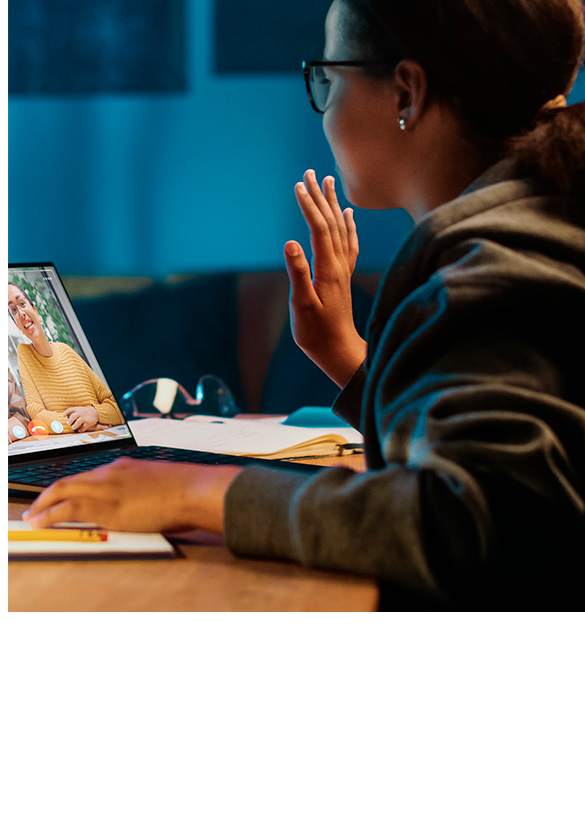
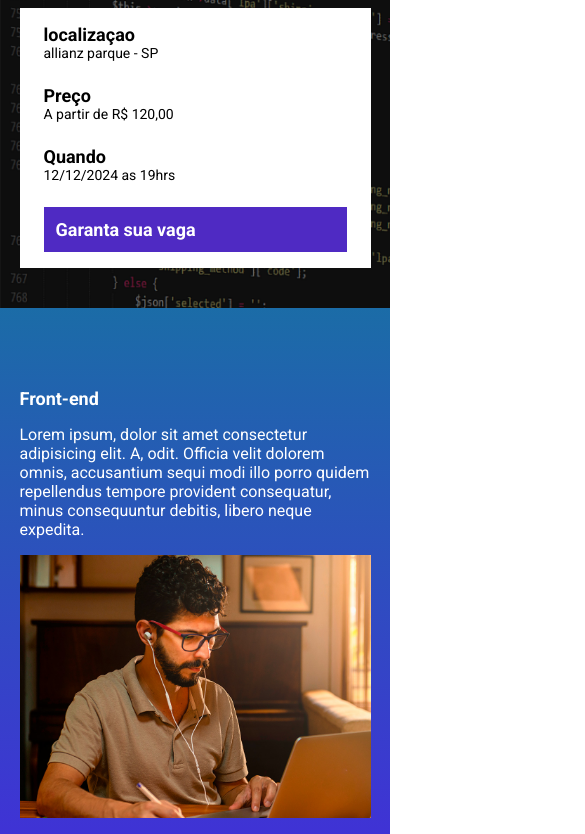
Before and after one commit to daus196/ebac_talks, a website built with Parcel: page src/index.html in a window 390 px wide. Shown: the part 144-978 px from the top of the page, 585 px wide, since content can reach past the window. Before the commit the page ends 844 px from the top, so only its background shows below. Built offline with nearby package versions, Linux system fonts and the light colour scheme.

Commit message:
criando uma data

```diff
--- a/package.json
+++ b/package.json
@@ -2,9 +2,10 @@
   "name": "ebac_talks",
   "version": "1.0.0",
   "description": "",
-  "main": "index.js",
+
   "scripts": {
     "dev": "parcel src/index.html src/styles/main.scss src/scripts/main.js",
+    "build": "parcel build src/index.html",
     "test": "echo \"Error: no test specified\" && exit 1"
   },
   "keywords": [],
@@ -12,7 +13,7 @@
   "license": "ISC",
   "devDependencies": {
     "@parcel/transformer-sass": "^2.12.0",
-    "parcel": "^2.12.0",
+    "parcel": "^2.8.0",
     "sharp": "^0.31.3"
   }
 }
--- a/src/index.html
+++ b/src/index.html
@@ -1,14 +1,114 @@
 <!DOCTYPE html>
 <html lang="pt-br">
-<head>
-    <meta charset="UTF-8">
-    <meta name="viewport" content="width=device-width, initial-scale=1.0">
-    <title>Document</title>
-    <link rel="stylesheet" href="styles/main.scss">
+  <head>
+    <meta charset="UTF-8" />
+    <meta name="viewport" content="width=device-width, initial-scale=1.0" />
+    <title>Ebac tech talks</title>
+
+    <link rel="preconnect" href="https://fonts.googleapis.com" />
+    <link rel="preconnect" href="https://fonts.gstatic.com" crossorigin />
+    <link
+      href="https://fonts.googleapis.com/css2?family=Roboto:wght@400;700;900&display=swap"
+      rel="stylesheet"
+    />
+
+    <link rel="stylesheet" href="styles/main.scss" />
+    <link rel="stylesheet" href="https://unpkg.com/aos@next/dist/aos.css" />
+
+    <script src="https://unpkg.com/aos@next/dist/aos.js" defer></script>
     <script src="scripts/main.js" defer></script>
-</head>
-<body>
-    <img src="../images/backend.png" alt="">
+  </head>
+  <body>
+    <header class="hero">
+      <div class="container">
+        <img class="hero__logo" src="./images/ebac_logo.svg" alt="" />
 
-</body>
+        <p class="hero__text">
+          <span id="contador1"
+            >o maior evento de tecnologia do Brasil começa em
+            <span id="contador"></span
+          ></span>
+        </p>
+
+        <div class="infos-bar">
+          <ul class="infos-bar__infos">
+            <li class="infos-bar__infos__item">
+              <b>localizaçao</b>
+              allianz parque - SP
+            </li>
+            <li class="infos-bar__infos__item">
+              <b>Preço</b>
+              A partir de R$ 120,00
+            </li>
+            <li class="infos-bar__infos__item">
+              <b>Quando</b>
+              12/12/2024 as 19hrs
+            </li>
+          </ul>
+
+          <a href="#" class="button button--primary">Garanta sua vaga</a>
+        </div>
+      </div>
+    </header>
+
+    <section class="event event--front-end">
+      <div class="container" data-aos="fade-right">
+        <div class="event__details">
+          <h2 class="event__details__title">Front-end</h2>
+          <p class="event__details__description">
+            Lorem ipsum, dolor sit amet consectetur adipisicing elit. A, odit.
+            Officia velit dolorem omnis, accusantium sequi modi illo porro
+            quidem repellendus tempore provident consequatur, minus consequuntur
+            debitis, libero neque expedita.
+          </p>
+        </div>
+        <img class="event__image" src="images/frontend.png" alt="front-end" />
+      </div>
+    </section>
+
+    <section class="event event--ux-ui">
+      <div class="container" data-aos="fade-left">
+        <img class="event__image" src="images/frontend.png" alt="front-end" />
+        <div class="event__details">
+          <h2 class="event__details__title">Ui-Ux</h2>
+          <p class="event__details__description">
+            Lorem ipsum, dolor sit amet consectetur adipisicing elit. A, odit.
+            Officia velit dolorem omnis, accusantium sequi modi illo porro
+            quidem repellendus tempore provident consequatur, minus consequuntur
+            debitis, libero neque expedita.
+          </p>
+        </div>
+      </div>
+    </section>
+
+    <section class="event event--data">
+      <div class="container" data-aos="fade-right">
+        <div class="event__details">
+          <h2 class="event__details__title">data</h2>
+          <p class="event__details__description">
+            Lorem ipsum, dolor sit amet consectetur adipisicing elit. A, odit.
+            Officia velit dolorem omnis, accusantium sequi modi illo porro
+            quidem repellendus tempore provident consequatur, minus consequuntur
+            debitis, libero neque expedita.
+          </p>
+        </div>
+        <img class="event__image" src="images/frontend.png" alt="front-end" />
+      </div>
+    </section>
+
+    <section class="event event--back">
+      <div class="container" data-aos="fade-left">
+        <img class="event__image" src="images/frontend.png" alt="front-end" />
+        <div class="event__details">
+          <h2 class="event__details__title">back</h2>
+          <p class="event__details__description">
+            Lorem ipsum, dolor sit amet consectetur adipisicing elit. A, odit.
+            Officia velit dolorem omnis, accusantium sequi modi illo porro
+            quidem repellendus tempore provident consequatur, minus consequuntur
+            debitis, libero neque expedita.
+          </p>
+        </div>
+      </div>
+    </section>
+  </body>
 </html>
--- a/src/scripts/main.js
+++ b/src/scripts/main.js
@@ -0,0 +1,28 @@
+AOS.init();
+
+const dataDoEvento = new Date('May 2, 2024 19:00:00')
+const timesTampDoEvento = dataDoEvento.getTime()
+
+const contaAsHoras = setInterval(()=>{
+    const agora = new Date()
+    const timesTampAtual = agora.getTime()
+
+    const distancia = timesTampDoEvento - timesTampAtual;
+
+    const diaEmMs = 1000 * 60 * 60 * 24
+    const horaEmMs = 1000 * 60 * 60
+    const minutoEmMs = 1000 * 60
+
+
+    const diasAteoEvento = Math.floor(distancia / diaEmMs)
+    const horasAteOEvento = Math.floor((distancia % diaEmMs) / horaEmMs)
+    const minutosAteOEvento = Math.floor((distancia % horaEmMs) / minutoEmMs)
+    const segundosAteOEvento = Math.floor((distancia % minutoEmMs) / 1000)
+
+    document.getElementById('contador').innerHTML = `${diasAteoEvento}d ${horasAteOEvento}h ${minutosAteOEvento}m ${segundosAteOEvento}s`
+
+    if(distancia < 0 ){
+        clearInterval(contaAsHoras)
+        document.getElementById('contador1').innerHTML= `O evento ja começou!`
+    }
+},1000)
--- /dev/null
+++ b/src/styles/components/buttons.scss
@@ -0,0 +1,24 @@
+.button{
+    padding: 12px;
+    font-size: 18px;
+    font-weight: bold;
+    text-decoration: none;
+    text-align: center;
+    white-space: nowrap;
+
+    &--primary {
+        color: #fff;
+        background-color: #4f2ac3;
+    }
+
+    @media (max-width:640px){
+        display: flex;
+        width: 100%;
+        align-items: center;
+    }
+
+    @media (max-width:1024px){
+        display: flex;
+        align-items: center;
+    }
+}
--- /dev/null
+++ b/src/styles/components/infos_bar.scss
@@ -0,0 +1,39 @@
+.infos-bar{
+    padding: 16px 24px;
+    background-color: #fff;
+    display: flex;
+    justify-content: space-between;
+    &__infos{
+        display: flex;
+        gap: 40px;
+
+        &__item {
+            font-size: 14px;
+            color: #000;
+
+            b {
+                font-size: 18px;
+                display: block;
+                color: #000;
+            }
+        }
+    }
+
+    @media (max-width:640px){
+        display: block;
+
+        &__infos{
+            display: block;
+
+            &__item{
+                margin-bottom: 24px;
+            }
+        }
+    }
+
+    @media (max-width:1024px){
+        &__infos{
+            gap: 16px
+        }
+    }
+}
--- /dev/null
+++ b/src/styles/event.scss
@@ -0,0 +1,58 @@
+.event{
+    padding: 80px 0;
+
+    &--front-end{
+        background-image: linear-gradient(#1b6ca7,#442bdb);
+    }
+    &--ux-ui{
+        background-image: linear-gradient(#442bdb,#89223b);
+    }
+    &--data{
+        background-image: linear-gradient(#89223b,#9c791d);
+    }
+    &--back{
+        background-image: linear-gradient(#9c791d,#4f2ac3);
+    }
+
+    .container{
+        gap: 40px;
+        display: flex;
+
+    }
+
+    &__image{
+        max-width: 360px;
+
+    }
+
+    &__details{
+
+        &__title{
+            font-size: 18px;
+            font-weight: bold;
+            margin-bottom: 16px;
+
+        }
+
+        &__desciption{
+            line-height: 22px;
+        }
+
+    }
+
+    @media (max-width:640px){
+        .container{
+            display: block;
+
+        }
+
+        &__image{
+            width: 100%;
+        }
+
+        &__details{
+            margin-right: 0;
+            margin-bottom: 16px;
+        }
+    }
+}
--- /dev/null
+++ b/src/styles/hero.scss
@@ -0,0 +1,53 @@
+.hero{
+    padding-top: 64px;
+    padding-bottom: 100px;
+    background-image: url(../images/fundo.png);
+    background-repeat: no-repeat;
+    background-size: cover;
+    position: relative;
+
+    .container{
+        position: relative;
+    }
+
+    &::before{
+        position: absolute;
+        top:0;
+        left:0;
+        width: 100%;
+        height: 100%;
+        background-color: black;
+        content: '';
+        opacity: 50%;
+    }
+
+    &__text{
+        margin-top: 64px;
+        margin-bottom: 64px;
+        font-size: 40px;
+        line-height: 56px;
+
+        font-weight: 800;
+        text-align: center;
+    }
+
+    &__logo{
+        margin: 0 auto;
+        height: 80px;
+        display: block;
+
+    }
+
+    @media (max-width:640px){
+        padding: 40px 0;
+        &__logo{
+            height: 40px;
+        }
+
+        &__text{
+            font-size:22px;
+            line-height: 24px;
+            margin: 24px 0;
+        }
+    }
+}
--- a/src/styles/main.scss
+++ b/src/styles/main.scss
@@ -0,0 +1,28 @@
+@use 'hero';
+@use 'components/infos_bar';
+@use 'components/buttons';
+@use 'event';
+
+*{
+    margin: 0;
+    padding: 0;
+    box-sizing: border-box;
+    font-family: 'Roboto', sans-serif;
+    color: #fff;
+    list-style: none;
+}
+
+.container{
+    max-width: 960px;
+    width: 100%;
+    margin: 0 auto;
+
+    @media (max-width:640px){
+        max-width: 80%;
+    }
+
+    @media (max-width:1024px){
+        max-width: 90%;
+
+    }
+}
```
Also changed, not shown: src/images/backend.png (renamed from images/backend.png), src/images/data.png (renamed from images/data.png), src/images/ebac_logo.svg (renamed from images/ebac_logo.svg), src/images/frontend.png (renamed from images/frontend.png), src/images/fundo.png (renamed from images/fundo.png), src/images/ui-ux.png (renamed from images/ui-ux.png).
